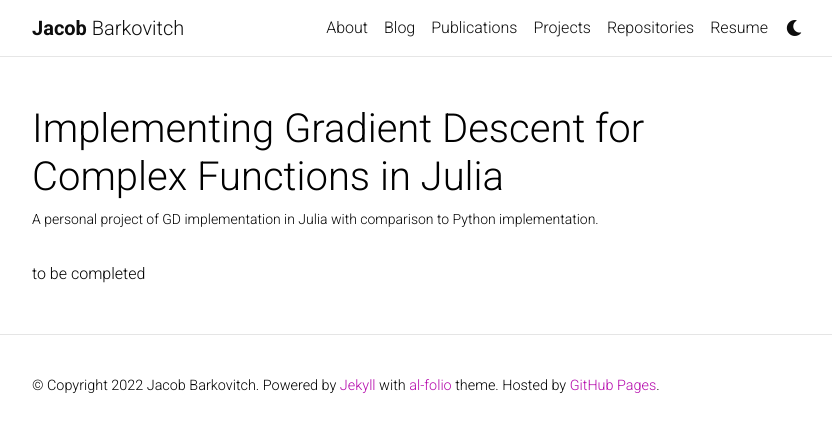
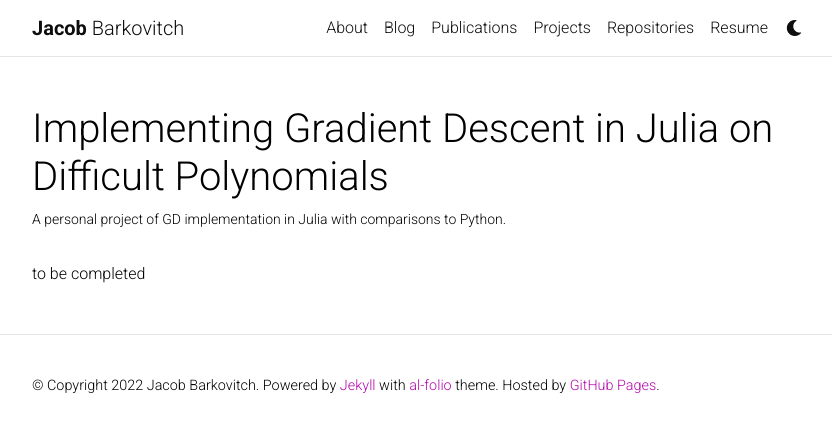
Before and after one commit to jakebarkovitch/jakebarkovitch.github.io, a Jekyll site: the page built from _projects/8_project.md, in a window 1280 px wide. Shown: the top 432 px of the page, without its empty margins (223-1055 px from the left). Built offline with Jekyll 4.4.1, drawn with Linux system fonts in a browser that asks for light colours; comment, search, counter and statistics services are not loaded; a style sheet for code colours, icons or effects is not loaded.

Commit message:
Update 8_project.md

```diff
--- a/_projects/8_project.md
+++ b/_projects/8_project.md
@@ -1,7 +1,7 @@
 ---
 layout: page
-title: Implementing Gradient Descent for Complex Functions in Julia
-description: A personal project of GD implementation in Julia with comparison to Python implementation.
+title: Implementing Gradient Descent in Julia on Difficult Polynomials
+description: A personal project of GD implementation in Julia with comparisons to Python.
 img: assets/img/gd.png
 importance: 4
 category: personal
```
